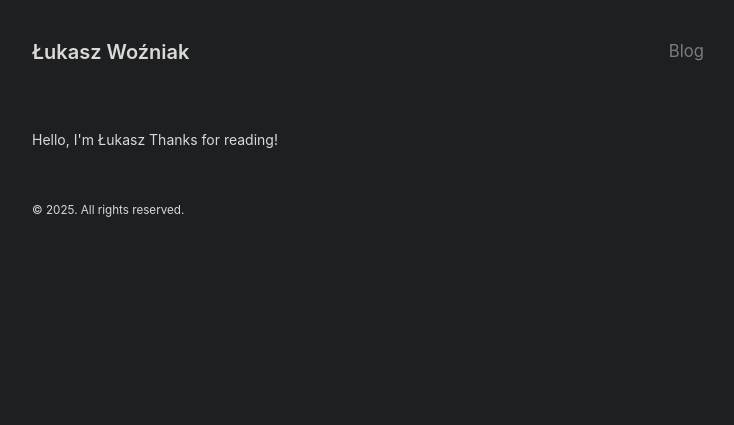
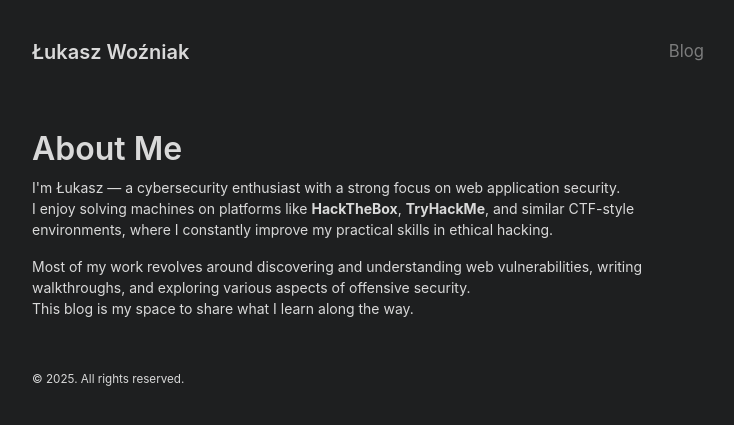
Before and after one commit to vq4s/vq4s.github.io, a Jekyll site: the page built from index.html, in a window 1280 px wide. Shown: the top 425 px of the page, without its empty margins (272-1006 px from the left). Built offline with Jekyll 4.4.1, drawn with Linux system fonts in a browser that asks for light colours; the list of posts is cut into pages by our own code.

Commit message:
Update index.html

```diff
--- a/index.html
+++ b/index.html
@@ -3,6 +3,14 @@ layout: default
 title: Home
 ---
 
-Hello, I'm Łukasz
-
-Thanks for reading!
+<section class="about-me">
+  <h1> About Me</h1>
+  <p>
+    I'm Łukasz — a cybersecurity enthusiast with a strong focus on web application security.<br>
+    I enjoy solving machines on platforms like <strong>HackTheBox</strong>, <strong>TryHackMe</strong>, and similar CTF-style environments, where I constantly improve my practical skills in ethical hacking.
+  </p>
+  <p>
+    Most of my work revolves around discovering and understanding web vulnerabilities, writing walkthroughs, and exploring various aspects of offensive security.<br>
+    This blog is my space to share what I learn along the way.
+  </p>
+</section>
```
